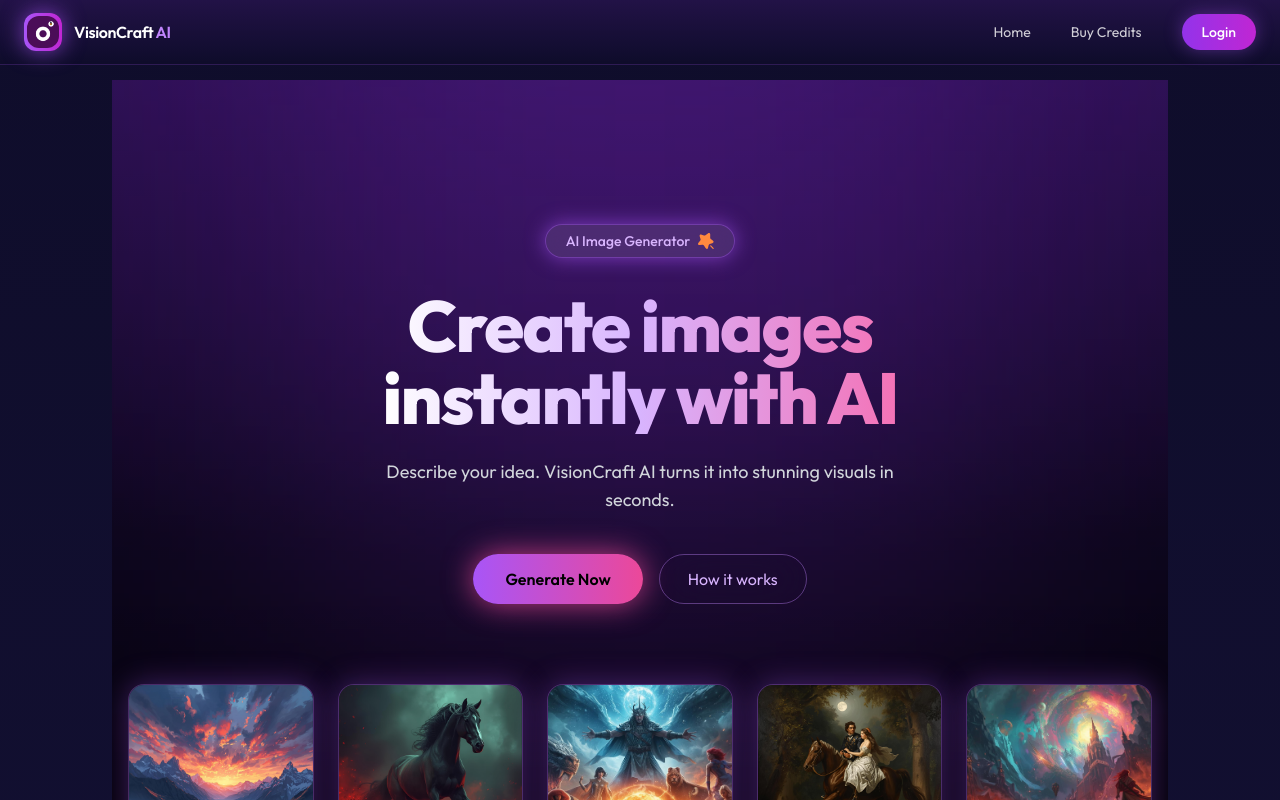
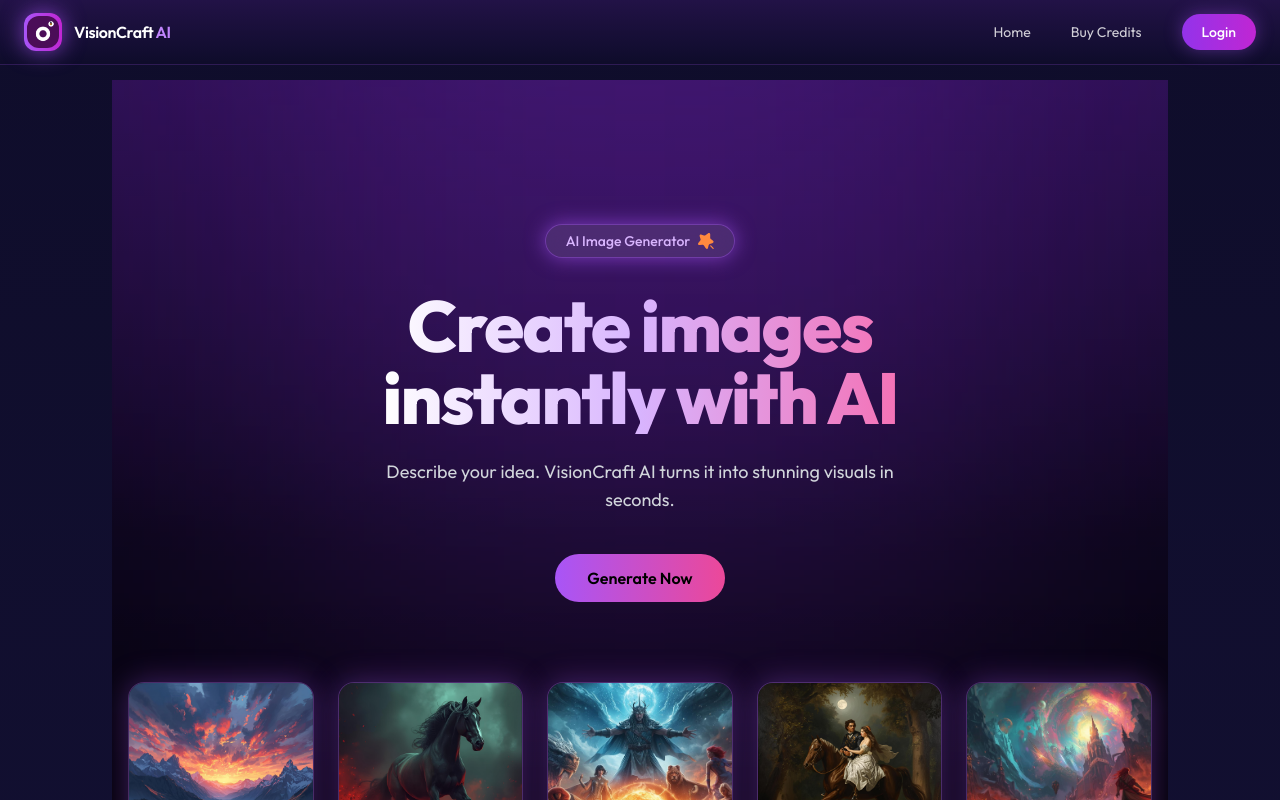
Before and after one commit to Tuhina-Paria/VisionCraft-AI, a React (Vite) app in the folder client/: page / in a window 1280 px wide. Shown: the top 800 px of the page. Built offline with nearby package versions, Linux system fonts and the light colour scheme.

Commit message:
Implementing animations on header section using Framer Motion

```diff
--- a/client/package.json
+++ b/client/package.json
@@ -10,6 +10,7 @@
     "preview": "vite preview"
   },
   "dependencies": {
+    "motion": "^12.23.26",
     "react": "^19.2.0",
     "react-dom": "^19.2.0",
     "react-router-dom": "^7.10.1"
--- a/client/src/components/Header.jsx
+++ b/client/src/components/Header.jsx
@@ -1,7 +1,45 @@
-import React from "react";
+import React, { useContext } from "react";
 import { assets } from "../assets/assets";
+import { motion } from "framer-motion";
+import { AppContext } from "../context/AppContext";
+import { useNavigate } from "react-router-dom";
+
+const container = {
+  hidden: { opacity: 0, y: 15 },
+  show: {
+    opacity: 1,
+    y: 0,
+    transition: {
+      staggerChildren: 0.18,
+      ease: "easeOut",
+    },
+  },
+};
+
+const item = {
+  hidden: { opacity: 0, y: 25 },
+  show: {
+    opacity: 1,
+    y: 0,
+    transition: {
+      duration: 0.6,
+      ease: [0.4, 0, 0.2, 1], // smooth ease-in-out cubic-bezier
+    },
+  },
+};
 
 const Header = () => {
+  const { user, setShowUserLogin } = useContext(AppContext);
+  const navigate = useNavigate();
+
+  const onClickHandler = () => {
+    if (user) {
+      navigate("/result");
+    } else {
+      setShowUserLogin(true);
+    }
+  };
+
   const images = [
     assets.image2,
     assets.image3,
@@ -12,128 +50,135 @@ const Header = () => {
 
   return (
     <section className="relative w-full pt-24 sm:pt-36 pb-28 px-4 text-center overflow-hidden">
-
       {/* BACKGROUND */}
-      <div className="absolute inset-0 bg-[#0b0720]">
+      <motion.div
+        initial={{ opacity: 0 }}
+        animate={{ opacity: 1 }}
+        transition={{ duration: 1.2, ease: "easeOut" }}
+        className="absolute inset-0 bg-[#0b0720]"
+      >
         <div className="absolute inset-0 bg-gradient-to-b from-purple-700/25 via-black/40 to-black" />
-
-        {/* central glow */}
-        <div className="
+        <div
+          className="
           absolute -top-40 left-1/2 -translate-x-1/2
           w-[320px] h-[320px] sm:w-[650px] sm:h-[650px]
           bg-purple-600/40 blur-[160px] sm:blur-[220px]
-        " />
-      </div>
+        "
+        />
+      </motion.div>
 
       {/* CONTENT */}
-      <div className="relative z-10 flex flex-col items-center">
-
+      <motion.div
+        variants={container}
+        initial="hidden"
+        whileInView="show"
+        viewport={{ once: true, amount: 0.3 }}
+        className="relative z-10 flex flex-col items-center"
+      >
         {/* BADGE */}
-        <div className="
+        <motion.div
+          variants={item}
+          className="
             inline-flex items-center gap-2
-          px-5 py-1.5
-          rounded-full
+            px-5 py-1.5 rounded-full
             bg-white/10 backdrop-blur-md
             border border-purple-500/40
             shadow-[0_0_20px_rgba(168,85,247,0.6)]
             text-purple-300 text-xs sm:text-sm font-medium
-        ">
+          "
+        >
           <span>AI Image Generator</span>
           <img src={assets.star_icon} alt="star" className="w-4" />
-        </div>
+        </motion.div>
 
         {/* HEADING */}
-        <h1 className="
+        <motion.h1
+          variants={item}
+          className="
             mt-8
             text-4xl sm:text-6xl lg:text-7xl
-          font-extrabold
-          leading-tight tracking-tight
+            font-extrabold leading-tight tracking-tight
             text-transparent bg-clip-text
             bg-gradient-to-r from-white via-purple-300 to-pink-400
-        ">
+          "
+        >
           Create images
           <br />
           instantly with AI
-        </h1>
+        </motion.h1>
 
         {/* SUBTEXT */}
-        <p className="
-          mt-6
-          text-gray-300
+        <motion.p
+          variants={item}
+          className="
+            mt-6 text-gray-300
             text-sm sm:text-lg
             max-w-md sm:max-w-xl
-        ">
-          Describe your idea. VisionCraft AI turns it into
-          stunning visuals in seconds.
-        </p>
+          "
+        >
+          Describe your idea. VisionCraft AI turns it into stunning visuals in seconds.
+        </motion.p>
 
         {/* BUTTONS */}
-        <div className="mt-10 flex flex-col sm:flex-row gap-4 w-full sm:w-auto">
-
-          <button className="
+        <motion.div
+          variants={item}
+          className="mt-10 flex flex-col sm:flex-row justify-center gap-4 w-full sm:w-auto"
+        >
+          <motion.button
+            onClick={onClickHandler}
+            whileHover={{ scale: 1.07, boxShadow: "0 10px 25px rgba(236,72,153,0.6)" }}
+            whileTap={{ scale: 0.95 }}
+            transition={{ type: "spring", stiffness: 300, damping: 20 }}
+            className="
               w-full sm:w-auto
               px-8 py-3 rounded-full
               bg-gradient-to-r from-purple-500 to-pink-500
               text-black font-semibold
-            shadow-[0_0_30px_rgba(236,72,153,0.8)]
-            transition-all duration-300
-            hover:scale-[1.06]
-          ">
+            "
+          >
             Generate Now
-          </button>
-
-          <button className="
-            w-full sm:w-auto
-            px-7 py-3 rounded-full
-            border border-purple-400/40
-            text-purple-300
-            backdrop-blur-xl
-            transition-all duration-300
-            hover:text-pink-400 hover:border-pink-400/50
-          ">
-            How it works
-          </button>
-
-        </div>
+          </motion.button>
+        </motion.div>
 
         {/* IMAGE SHOWCASE */}
-        <div className="
+        <motion.div
+          variants={container}
+          initial="hidden"
+          whileInView="show"
+          viewport={{ once: true, amount: 0.3 }}
+          className="
             mt-20
             grid grid-cols-2 sm:grid-cols-3 md:grid-cols-5
             gap-4 sm:gap-6
             max-w-6xl
-        ">
+          "
+        >
           {images.map((img, index) => (
-            <div
+            <motion.div
               key={index}
+              variants={item}
+              whileHover={{ y: -8, scale: 1.06, boxShadow: "0 15px 30px rgba(168,85,247,0.5)" }}
+              transition={{ type: "spring", stiffness: 180, damping: 22 }}
               className="
-                relative group
-                rounded-2xl overflow-hidden
+                relative rounded-2xl overflow-hidden
                 bg-white/10 backdrop-blur-md
                 border border-purple-500/30
                 shadow-[0_0_30px_rgba(168,85,247,0.35)]
-                transition-all duration-500
-                hover:-translate-y-2 hover:scale-[1.05]
+                cursor-pointer
               "
             >
-              {/* hover glow */}
-              <div className="
+              <div
+                className="
                 absolute inset-0
                 bg-gradient-to-br from-purple-500/25 to-pink-500/25
-                opacity-0 group-hover:opacity-100
-                transition
-              " />
-
-              <img
-                src={img}
-                alt=""
-                className="relative w-full h-full object-cover"
+                opacity-0 hover:opacity-100 transition
+              "
               />
-            </div>
+              <img src={img} alt="" className="relative w-full h-full object-cover" />
+            </motion.div>
           ))}
-        </div>
-
-      </div>
+        </motion.div>
+      </motion.div>
     </section>
   );
 };
```
Also changed, not shown: 1 other file (tests, documents, lock files or other folders). Lines whose indentation alone changed are shown as unchanged.
